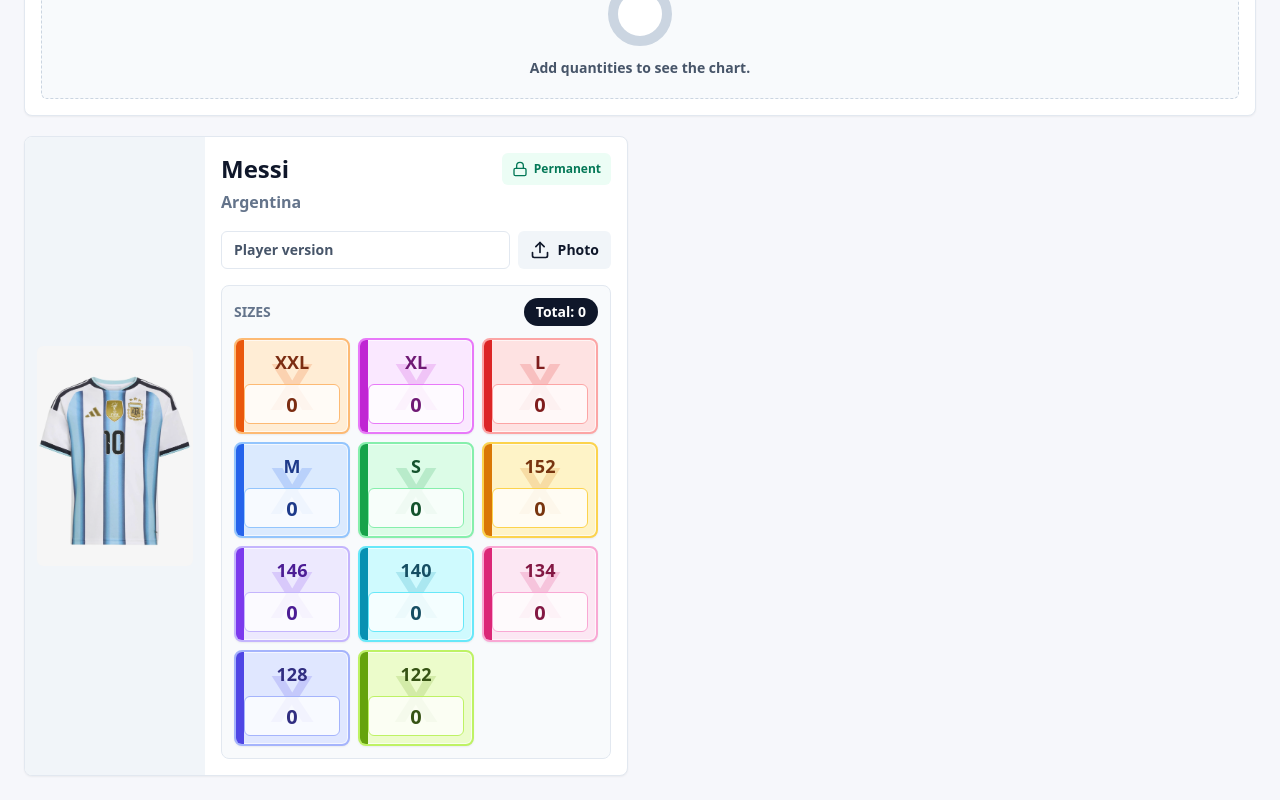
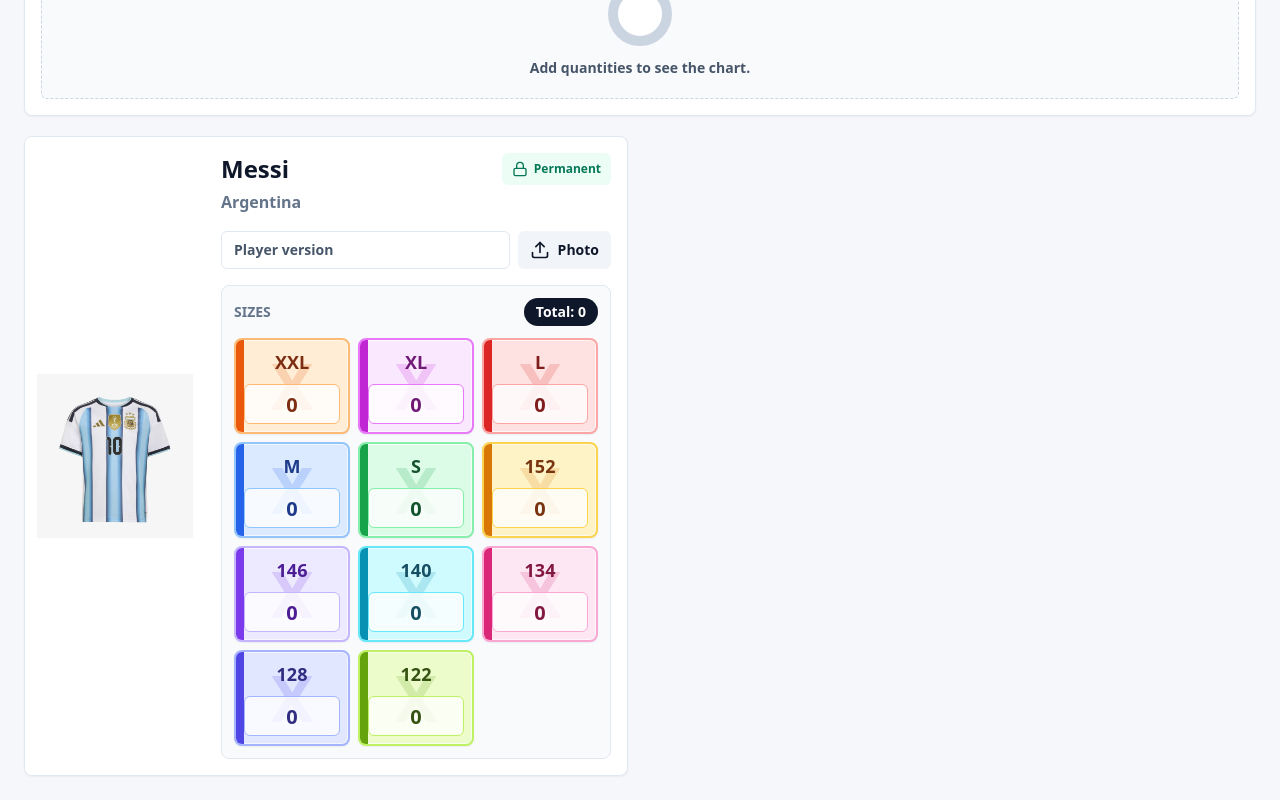
Before and after one commit to onrush1995/jersey2026, a React (Vite) app: page / in a window 1280 px wide. Shown: the part 566-1366 px from the top of the page. Built offline with nearby package versions, Linux system fonts and the light colour scheme.

Commit message:
Show full jersey photos without cropping

```diff
--- a/src/FootballJerseyInventory.jsx
+++ b/src/FootballJerseyInventory.jsx
@@ -578,7 +578,7 @@ function buildPhotoSpreadsheetMHTML(products, imageDataById = new Map()) {
     th { background: #0f172a; color: white; font-size: 16px; padding: 10px; text-align: left; }
     td { border: 1px solid #cbd5e1; font-size: 15px; font-weight: 700; padding: 10px; vertical-align: middle; }
     .photo-cell { width: 150px; height: 150px; text-align: center; }
-    img { width: 130px; height: 130px; object-fit: cover; display: block; margin: 0 auto; }
+    img { width: 130px; height: 130px; object-fit: contain; display: block; margin: 0 auto; background: white; }
     .number { text-align: center; font-size: 18px; font-weight: 900; }
     .size-heading { text-align: center; border-left: 4px solid rgba(255, 255, 255, 0.75); }
     .size-data { border: 2px solid; min-width: 98px; }
@@ -684,7 +684,7 @@ function buildPhotoTableReportHTML(products, imageDataById = new Map()) {
     tbody tr:nth-child(even) { background: #f8fafc; }
     .photo-cell { height: 250px; text-align: center; }
     .player-cell { color: #0f172a; font-size: 28px; font-weight: 900; }
-    img { width: 218px; height: 218px; object-fit: cover; display: block; margin: 0 auto; border-radius: 16px; background: white; }
+    img { width: 218px; height: 218px; object-fit: contain; display: block; margin: 0 auto; border-radius: 16px; background: white; }
     .number { text-align: center; font-weight: 900; }
     .size-list-cell { min-width: 760px; }
     .download-size-badge { display: inline-flex; align-items: center; justify-content: space-between; gap: 24px; min-width: 250px; min-height: 150px; margin: 18px 14px; padding: 20px 24px 20px 32px; background: var(--size-bg); border: 5px solid var(--size-border); border-left: 18px solid var(--size-accent); border-radius: 999px; color: var(--size-text); }
@@ -1426,8 +1426,8 @@ export default function FootballJerseyInventory() {
     .summary-label { font-size: 22px; font-weight: 800; color: #475569; }
     .summary-number { font-size: 72px; font-weight: 900; line-height: 1; }
     .card { display: grid; grid-template-columns: 260px 1fr; gap: 24px; page-break-inside: avoid; }
-    .photo-wrap { width: 260px; min-height: 260px; background: #e2e8f0; border-radius: 22px; display: flex; align-items: center; justify-content: center; overflow: hidden; }
-    .photo { width: 100%; height: 260px; object-fit: cover; display: block; }
+    .photo-wrap { width: 260px; min-height: 260px; background: white; border-radius: 22px; display: flex; align-items: center; justify-content: center; overflow: hidden; }
+    .photo { width: 100%; height: 260px; object-fit: contain; display: block; background: white; }
     .photo-placeholder { font-size: 30px; font-weight: 900; color: #64748b; }
     .player { font-size: 48px; font-weight: 900; line-height: 1; }
     .sizes { display: grid; grid-template-columns: repeat(auto-fit, minmax(110px, 1fr)); gap: 12px; margin-top: 18px; }
@@ -1600,12 +1600,12 @@ export default function FootballJerseyInventory() {
             return (
               <article key={safeItem.id} className="jersey-card overflow-hidden rounded-lg border border-slate-200 bg-white shadow-sm">
                 <div className="grid gap-0 md:grid-cols-[180px_1fr]">
-                  <div className="flex min-h-[180px] items-center justify-center overflow-hidden bg-slate-100 p-3">
+                  <div className="flex min-h-[260px] items-center justify-center overflow-hidden bg-white p-3">
                     {safeItem.imagePreview ? (
                       <img
                         src={safeItem.imagePreview}
                         alt={`${safeItem.player} ${safeItem.team}`}
-                        className="jersey-photo h-full max-h-[220px] w-full rounded-md object-cover"
+                        className="jersey-photo h-[240px] max-h-[260px] w-full rounded-md object-contain"
                       />
                     ) : (
                       <div className="text-center text-slate-500">
```
